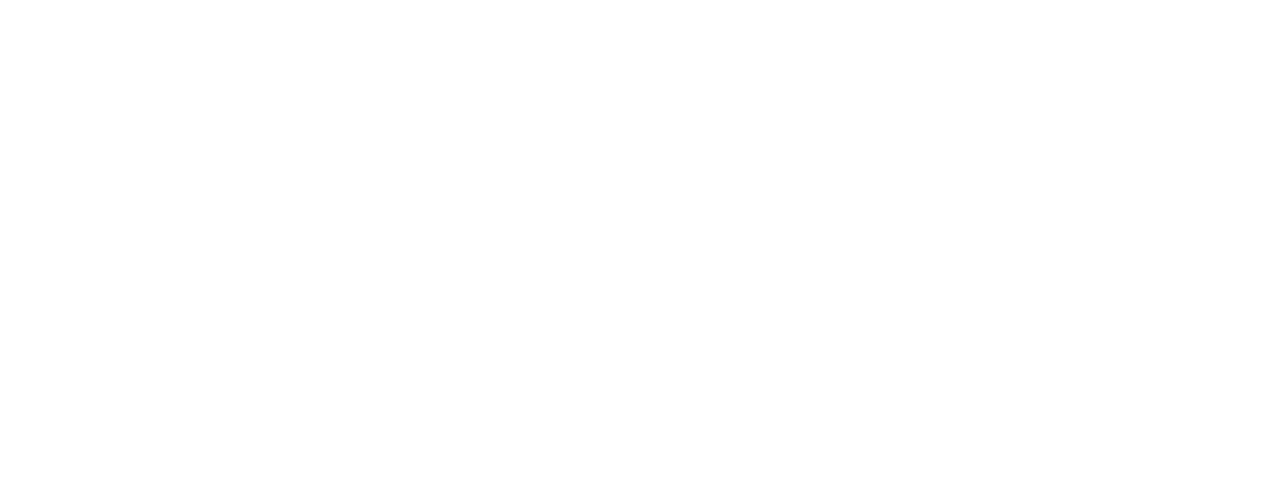
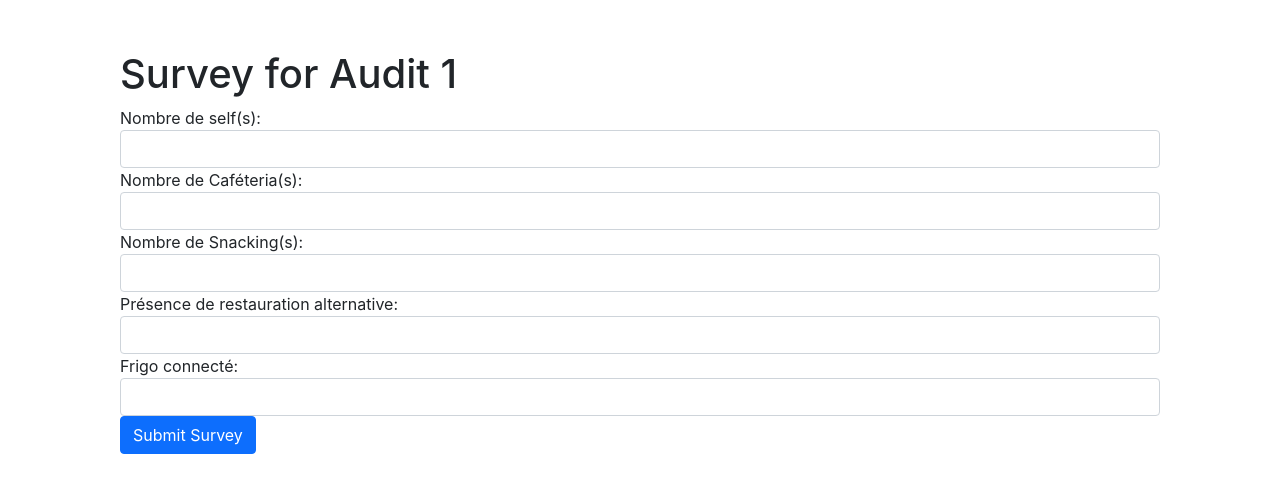
Before and after one commit to CasparRitchie/auditV8, a React (Create React App) app: page /survey/1 in a window 1280 px wide. Before the commit this address had no page. Shown: the top 492 px of the page. Built offline with nearby package versions, Linux system fonts and the light colour scheme.

Commit message:
Saving after fixing view branch

```diff
--- a/src/App.js
+++ b/src/App.js
@@ -3,6 +3,8 @@
 import CreateAudit from './CreateAudit';
 import ListAudits from './ListAudits';
 import ViewAudit from './ViewAudit';
+import Survey from './Survey';
+
 // Import other components
 
 function App() {
@@ -13,7 +15,7 @@
                 <Route path="/list_audits" element={<ListAudits/>} />
                 <Route path="/create-audit" element={<CreateAudit />} />
                 <Route path="/view_audit/:id" element={<ViewAudit />} /> {/* Add this route */}
-
+                <Route path="/survey/:id" element={<Survey />} />
                 {/* Add other routes here */}
             </Routes>
         </Router>
--- /dev/null
+++ b/src/Survey.js
@@ -0,0 +1,88 @@
+import React, { useState } from 'react';
+import axios from 'axios';
+import { useNavigate, useParams } from 'react-router-dom';
+
+function Survey() {
+    const { id } = useParams();
+    const [selfCount, setSelfCount] = useState('');
+    const [cafeteriaCount, setCafeteriaCount] = useState('');
+    const [snackingCount, setSnackingCount] = useState('');
+    const [alternativePresence, setAlternativePresence] = useState('');
+    const [connectedFridge, setConnectedFridge] = useState('');
+    const navigate = useNavigate();
+
+    const submitSurvey = () => {
+        const surveyData = {
+            id: id,
+            self_count: selfCount,
+            cafeteria_count: cafeteriaCount,
+            snacking_count: snackingCount,
+            alternative_presence: alternativePresence,
+            connected_fridge: connectedFridge
+        };
+
+        axios.post(`http://127.0.0.1:5000/submit_survey/${id}`, surveyData)
+            .then(response => {
+                console.log('Survey submitted successfully:', response.data);
+                navigate('/list_audits');  // Redirect to the list audits page after submission
+            })
+            .catch(error => {
+                console.error('Error submitting survey:', error);
+            });
+    };
+
+    return (
+        <div className="container" style={{ padding: '50px' }}>
+            <h1>Survey for Audit {id}</h1>
+            <div className="form-group">
+                <label>Nombre de self(s):</label>
+                <input
+                    type="number"
+                    className="form-control"
+                    value={selfCount}
+                    onChange={(e) => setSelfCount(e.target.value)}
+                />
+            </div>
+            <div className="form-group">
+                <label>Nombre de Caféteria(s):</label>
+                <input
+                    type="number"
+                    className="form-control"
+                    value={cafeteriaCount}
+                    onChange={(e) => setCafeteriaCount(e.target.value)}
+                />
+            </div>
+            <div className="form-group">
+                <label>Nombre de Snacking(s):</label>
+                <input
+                    type="number"
+                    className="form-control"
+                    value={snackingCount}
+                    onChange={(e) => setSnackingCount(e.target.value)}
+                />
+            </div>
+            <div className="form-group">
+                <label>Présence de restauration alternative:</label>
+                <input
+                    type="text"
+                    className="form-control"
+                    value={alternativePresence}
+                    onChange={(e) => setAlternativePresence(e.target.value)}
+                />
+            </div>
+            <div className="form-group">
+                <label>Frigo connecté:</label>
+                <input
+                    type="text"
+                    className="form-control"
+                    value={connectedFridge}
+                    onChange={(e) => setConnectedFridge(e.target.value)}
+                />
+            </div>
+
+            <button className="btn btn-primary" onClick={submitSurvey}>Submit Survey</button>
+        </div>
+    );
+}
+
+export default Survey;
```
